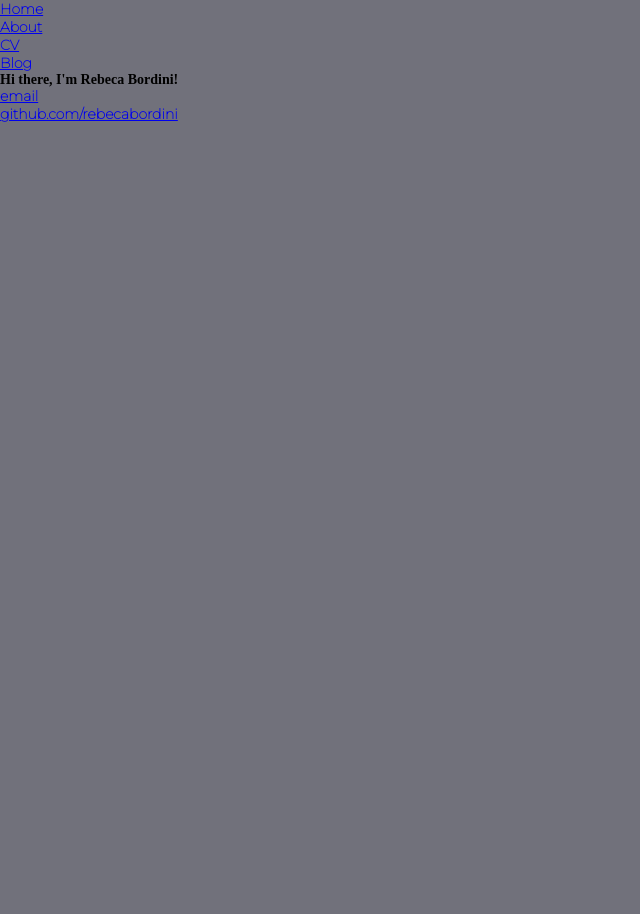
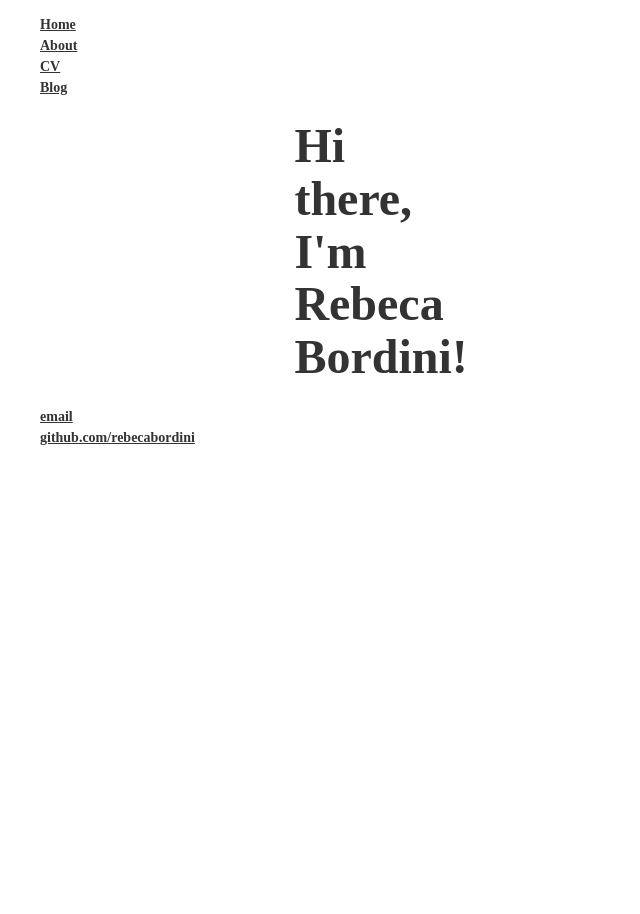
Before and after one commit to rebecabordini/rebecabordini.github.io, a Jekyll site: the page built from index.html, in a window 1280 px wide. Shown: the whole page, without its empty margins (0-640 px from the left). Built offline with Jekyll 4.4.1, drawn with Linux system fonts in a browser that asks for light colours; some web fonts are replaced.

Commit message:
Add simple grid

```diff
--- a/_layouts/default.html
+++ b/_layouts/default.html
@@ -4,6 +4,7 @@
         <title>{{ page.title }}</title>
         <link rel="stylesheet" href="https://use.typekit.net/ybc2clq.css">
         <link rel="stylesheet" href="https://fonts.googleapis.com/css2?family=Montserrat:wght@100&display=swap">
+        <link rel="stylesheet" type="text/css" href="/css/simple-grid.css">
         <link rel="stylesheet" type="text/css" href="/css/main.css">
     </head>
     <body>
--- a/css/main.css
+++ b/css/main.css
@@ -1,25 +1,9 @@
-/* Global Reset */
+/* ROOT FONT STYLES */
 
 * {
-  margin: 0;
-  padding: 0;
-}
-
-html,
-body {
-  height: 100%;
-}
-
-body {
-  background: #71717b;
-}
-
-main {
-  display: grid;
-  grid-template-columns: repeat(2, 30px 160px 8px 160px 8px 160px 30px);
-  grid-template-rows: repeat(49, 828px);
-  margin-left: 1rem;
-  grid-row-gap: 1rem;
+  font-family: freight-text-pro, serif;
+  color: #333333;
+  line-height: 1.5;
 }
 
 h1,
@@ -29,78 +13,28 @@
 h5,
 h6 {
   margin: 0;
-  font-family: freight-text-pro, serif;
+  font-weight: 100;
+  font-size: 16px;
+  line-height: 1.1;
+}
+
+h1 {
   font-weight: 600;
   font-style: normal;
-  grid-column-start: 2;
-  grid-column-end: 3;
-  grid-row-start: 2;
-  grid-row-end: 3;
-  font-size: 14px;
-  line-height: 1.1;
+  font-size: 48px;
 }
 
 h6 {
   font-family: 'Montserrat', sans-serif;
   font-weight: 100;
-  font-size: 10px;
+  font-size: 12px;
   line-height: 1;
-  grid-row-start: 7;
-  grid-row-end: 8;
   -ms-flex-item-align: end;
   align-self: end;
 }
 
 article {
   font-size: 16px;
-  line-height: 18.2px;
-  font-family: freight-text-pro, serif;
-  grid-row-start: 2;
-  grid-row-end: 8;
-}
-
-.page {
-  display: grid;
-  grid-template-columns: 30px 160px 8px 160px 8px 160px 30px;
-  grid-template-rows: 22px repeat(6, 120px) 22px;
-  grid-row-gap: 8px;
-  border: 1px solid #000;
-}
-
-.page-left {
-  grid-column-start: 1;
-  grid-column-end: 8;
-}
-
-.page-right {
-  grid-column-start: 8;
-  grid-column-end: 15;
-}
-
-.left {
-  grid-column-start: 2;
-  grid-column-end: 5;
-}
-
-.right {
-  grid-column-start: 4;
-  grid-column-end: 7;
-}
-
-.ninety {
-  text-transform: uppercase;
-  -webkit-transform: rotate(90deg);
-  transform: rotate(90deg);
-  grid-column-start: 2;
-  grid-column-end: 7;
-  grid-row-start: 2;
-  grid-row-end: 6;
-  font-size: 34px;
-  color: #fff;
-}
-
-.italic {
-  font-style: italic;
 }
 
 ul {
--- /dev/null
+++ b/css/simple-grid.css
@@ -0,0 +1,242 @@
+/**
+*** SIMPLE GRID
+*** (C) ZACH COLE 2016
+**/
+
+@import url(https://fonts.googleapis.com/css?family=Lato:400,300,300italic,400italic,700,700italic);
+
+/* UNIVERSAL */
+
+html,
+body {
+  height: 100%;
+  width: 100%;
+  margin: 0;
+  padding: 0;
+  left: 0;
+  top: 0;
+  font-size: 100%;
+}
+
+/* TYPOGRAPHY */
+
+h1 {
+  font-size: 2.5rem;
+}
+
+h2 {
+  font-size: 2rem;
+}
+
+h3 {
+  font-size: 1.375rem;
+}
+
+h4 {
+  font-size: 1.125rem;
+}
+
+h5 {
+  font-size: 1rem;
+}
+
+h6 {
+  font-size: 0.875rem;
+}
+
+p {
+  font-size: 1.125rem;
+  font-weight: 200;
+  line-height: 1.8;
+}
+
+.font-light {
+  font-weight: 300;
+}
+
+.font-regular {
+  font-weight: 400;
+}
+
+.font-heavy {
+  font-weight: 700;
+}
+
+/* POSITIONING */
+
+.left {
+  text-align: left;
+}
+
+.right {
+  text-align: right;
+}
+
+.center {
+  text-align: center;
+  margin-left: auto;
+  margin-right: auto;
+}
+
+.justify {
+  text-align: justify;
+}
+
+/* ==== GRID SYSTEM ==== */
+
+.container {
+  width: 90%;
+  margin-left: auto;
+  margin-right: auto;
+}
+
+.row {
+  position: relative;
+  width: 100%;
+}
+
+.row [class^="col"] {
+  float: left;
+  margin: 0.5rem 2%;
+  min-height: 0.125rem;
+}
+
+.col-1,
+.col-2,
+.col-3,
+.col-4,
+.col-5,
+.col-6,
+.col-7,
+.col-8,
+.col-9,
+.col-10,
+.col-11,
+.col-12 {
+  width: 96%;
+}
+
+.col-1-sm {
+  width: 4.33%;
+}
+
+.col-2-sm {
+  width: 12.66%;
+}
+
+.col-3-sm {
+  width: 21%;
+}
+
+.col-4-sm {
+  width: 29.33%;
+}
+
+.col-5-sm {
+  width: 37.66%;
+}
+
+.col-6-sm {
+  width: 46%;
+}
+
+.col-7-sm {
+  width: 54.33%;
+}
+
+.col-8-sm {
+  width: 62.66%;
+}
+
+.col-9-sm {
+  width: 71%;
+}
+
+.col-10-sm {
+  width: 79.33%;
+}
+
+.col-11-sm {
+  width: 87.66%;
+}
+
+.col-12-sm {
+  width: 96%;
+}
+
+.row::after {
+	content: "";
+	display: table;
+	clear: both;
+}
+
+.hidden-sm {
+  display: none;
+}
+
+@media only screen and (min-width: 33.75em) {  /* 540px */
+  .container {
+    width: 80%;
+  }
+}
+
+@media only screen and (min-width: 45em) {  /* 720px */
+  .col-1 {
+    width: 4.33%;
+  }
+
+  .col-2 {
+    width: 12.66%;
+  }
+
+  .col-3 {
+    width: 21%;
+  }
+
+  .col-4 {
+    width: 29.33%;
+  }
+
+  .col-5 {
+    width: 37.66%;
+  }
+
+  .col-6 {
+    width: 46%;
+  }
+
+  .col-7 {
+    width: 54.33%;
+  }
+
+  .col-8 {
+    width: 62.66%;
+  }
+
+  .col-9 {
+    width: 71%;
+  }
+
+  .col-10 {
+    width: 79.33%;
+  }
+
+  .col-11 {
+    width: 87.66%;
+  }
+
+  .col-12 {
+    width: 96%;
+  }
+
+  .hidden-sm {
+    display: block;
+  }
+}
+
+@media only screen and (min-width: 60em) { /* 960px */
+  .container {
+    width: 75%;
+    max-width: 60rem;
+  }
+}
--- a/index.html
+++ b/index.html
@@ -2,6 +2,10 @@
 layout: default
 title: Rebeca Bordini
 ---
-<div class="content">
-	<h1>Hi there, I'm Rebeca Bordini!</h1>
-</div><!-- /.blurb -->
+<div class="container">
+	<div class="row">
+		<div class="col-3">
+			<h1>Hi there, I'm Rebeca Bordini!</h1>
+		</div>
+	</div>
+</div>
```
